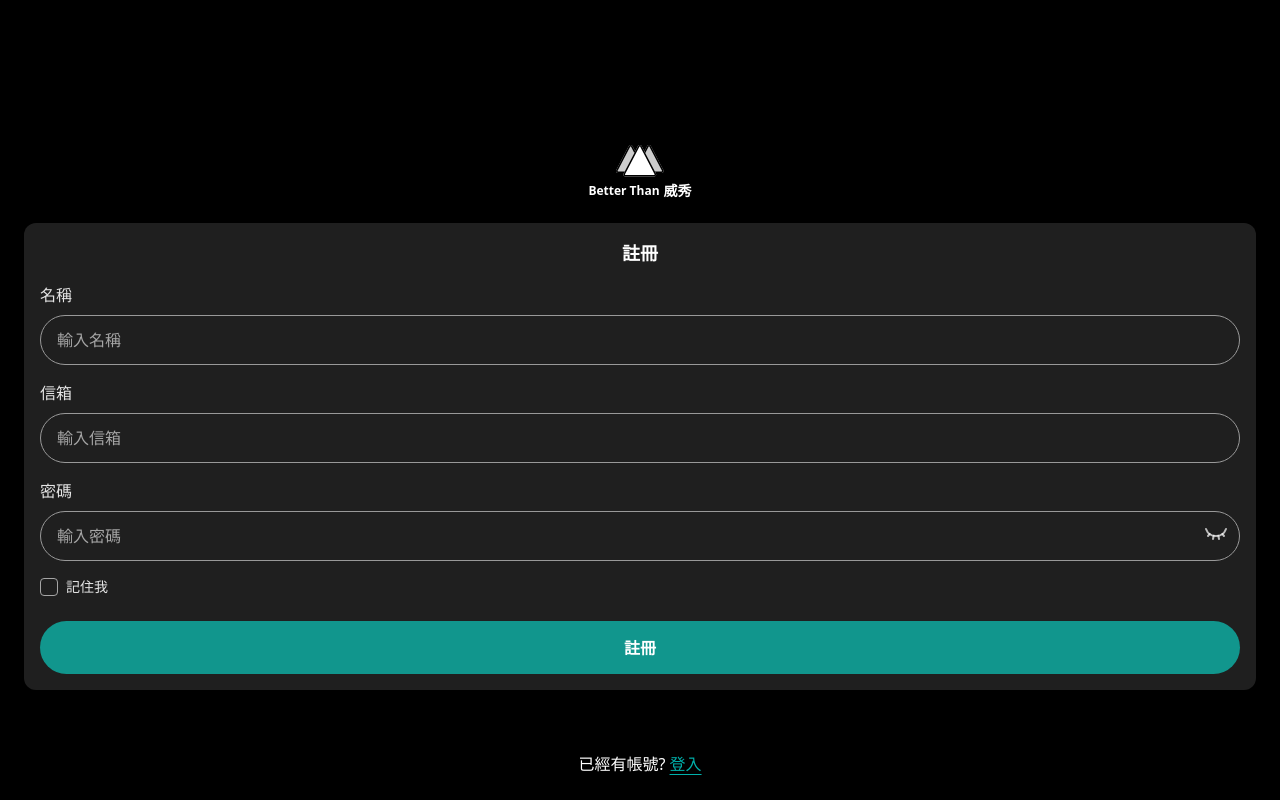
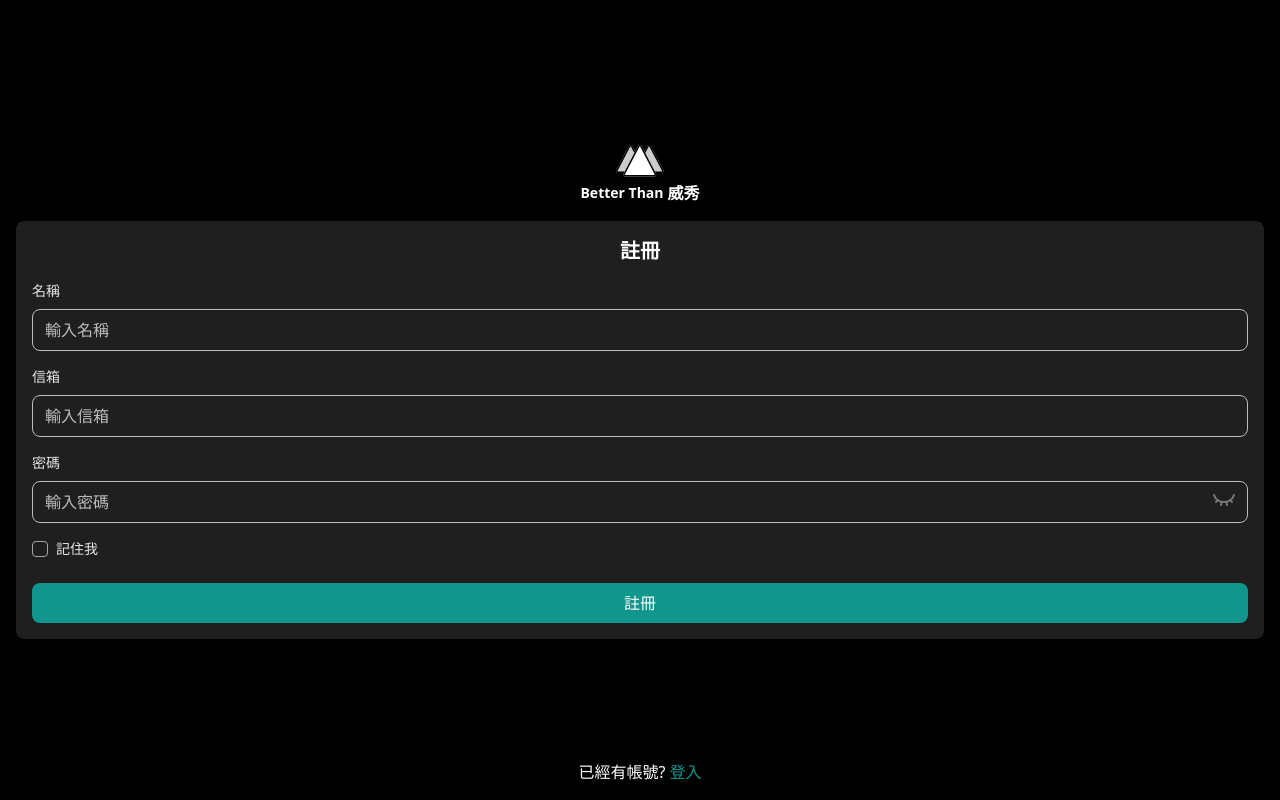
Before and after one commit to Adolph-hong/better-than-vieshow-user, a React (Vite) app: page /signup in a window 1280 px wide. Built offline with nearby package versions, Linux system fonts and the light colour scheme.

Commit message:
style: update styling and structure of authentication components

```diff
--- a/pages/Login.tsx
+++ b/pages/Login.tsx
@@ -14,7 +14,7 @@ const Login = () => {
       footer={
         <p className="text-white">
           沒有帳號?{" "}
-          <Link to="/signup" className="text-[#00B0AB] underline underline-offset-4">
+          <Link to="/signup" className="text-[#11968D]">
             註冊
           </Link>
         </p>
@@ -29,7 +29,11 @@ const Login = () => {
         placeholder="輸入密碼"
         rightElement={
           <button type="button" onClick={() => setShowPassword(!showPassword)}>
-            {showPassword ? <Eye /> : <EyeClosed />}
+            {showPassword ? (
+              <Eye className="text-[#777777]" />
+            ) : (
+              <EyeClosed className="text-[#777777]" />
+            )}
           </button>
         }
       />
@@ -39,7 +43,7 @@ const Login = () => {
           <input
             type="checkbox"
             id="remember"
-            className="peer size-[18px] cursor-pointer appearance-none rounded border border-[#A5A5A5] bg-[#1F1F1F] transition-all checked:border-white checked:bg-white"
+            className="peer size-4 cursor-pointer appearance-none rounded border border-[#A5A5A5] bg-[#1F1F1F] transition-all checked:border-white checked:bg-white"
           />
           <Check
             size={12}
--- a/pages/Signup.tsx
+++ b/pages/Signup.tsx
@@ -15,7 +15,7 @@ const Signup = () => {
       footer={
         <p className="text-white">
           已經有帳號?{" "}
-          <Link to="/login" className="text-[#00B0AB] underline underline-offset-4">
+          <Link to="/login" className="text-[#11968D]">
             登入
           </Link>
         </p>
@@ -31,7 +31,11 @@ const Signup = () => {
         placeholder="輸入密碼"
         rightElement={
           <button type="button" onClick={() => setShowPassword(!showPassword)}>
-            {showPassword ? <Eye /> : <EyeClosed />}
+            {showPassword ? (
+              <Eye className="text-[#777777]" />
+            ) : (
+              <EyeClosed className="text-[#777777]" />
+            )}
           </button>
         }
       />
@@ -41,7 +45,7 @@ const Signup = () => {
           <input
             type="checkbox"
             id="remember"
-            className="peer size-[18px] cursor-pointer appearance-none rounded border border-[#A5A5A5] bg-[#1F1F1F] transition-all checked:border-white checked:bg-white"
+            className="peer size-4 cursor-pointer appearance-none rounded border border-[#A5A5A5] bg-[#1F1F1F] transition-all checked:border-white checked:bg-white"
           />
           <Check
             size={14}
--- a/src/components/AuthButton.tsx
+++ b/src/components/AuthButton.tsx
@@ -7,9 +7,7 @@ interface AuthButtonProps extends ButtonHTMLAttributes<HTMLButtonElement> {
 const AuthButton = ({ children, className, ...props }: AuthButtonProps) => {
   return (
     <button
-      className={`w-full rounded-full bg-[#11968D] py-[14.5px] font-bold text-white cursor-pointer${
-        className || ""
-      }`}
+      className={`w-full rounded-lg bg-[#11968D] py-2 text-white cursor-pointer${className || ""}`}
       {...props}
     >
       {children}
--- a/src/components/AuthInput.tsx
+++ b/src/components/AuthInput.tsx
@@ -9,13 +9,13 @@ interface AuthInputProps extends InputHTMLAttributes<HTMLInputElement> {
 const AuthInput = ({ label, id, rightElement, className, ...props }: AuthInputProps) => {
   return (
     <div className="flex flex-col gap-2 pt-4 first:pt-6">
-      <label className="text-[#E5E5E5]" htmlFor={id}>
+      <label className="text-sm text-[#E5E5E5]" htmlFor={id}>
         {label}
       </label>
       <div className="relative">
         <input
           id={id}
-          className={`w-full rounded-full border border-[#999999] bg-transparent px-4 py-3 text-white placeholder-[#A5A5A5] focus:border-white focus:outline-none ${
+          className={`w-full rounded-lg border border-[#BDBDBD] bg-transparent px-3 py-2 text-[#BDBDBD] placeholder-[#BDBDBD] focus:border-[#BDBDBD] focus:outline-none ${
             rightElement ? "pr-10" : ""
           } ${className || ""}`}
           {...props}
--- a/src/components/AuthLayout.tsx
+++ b/src/components/AuthLayout.tsx
@@ -15,20 +15,20 @@ const AuthLayout = ({ title, children, footer, paddingTop = "pt-[190px]" }: Auth
         <h1 className="flex flex-col items-center gap-1">
           <img src={AuthLogo} alt="Better Than Vieshow Logo" className="h-[32.21px] w-13" />
           <div className="flex items-center gap-1">
-            <span className="text-xs font-bold text-white">Better Than</span>
-            <span className="text-sm font-semibold text-white">威秀</span>
+            <span className="text-sm font-bold text-white">Better Than</span>
+            <span className="font-semibold text-white">威秀</span>
           </div>
         </h1>
       </header>
 
-      <section className="px-6">
-        <form className="mt-[22px] flex flex-col rounded-xl bg-[#1F1F1F] px-4 pb-4">
-          <h2 className="pt-4 text-center text-lg font-bold text-white">{title}</h2>
+      <section className="px-4">
+        <form className="mt-4 flex flex-col rounded-lg bg-[#1F1F1F] px-4 pb-4">
+          <h2 className="pt-4 text-center text-xl font-semibold text-white">{title}</h2>
           {children}
         </form>
       </section>
 
-      <footer className="mt-auto pb-6 text-center">{footer}</footer>
+      <footer className="mt-auto pb-4 text-center">{footer}</footer>
     </main>
   )
 }
```
